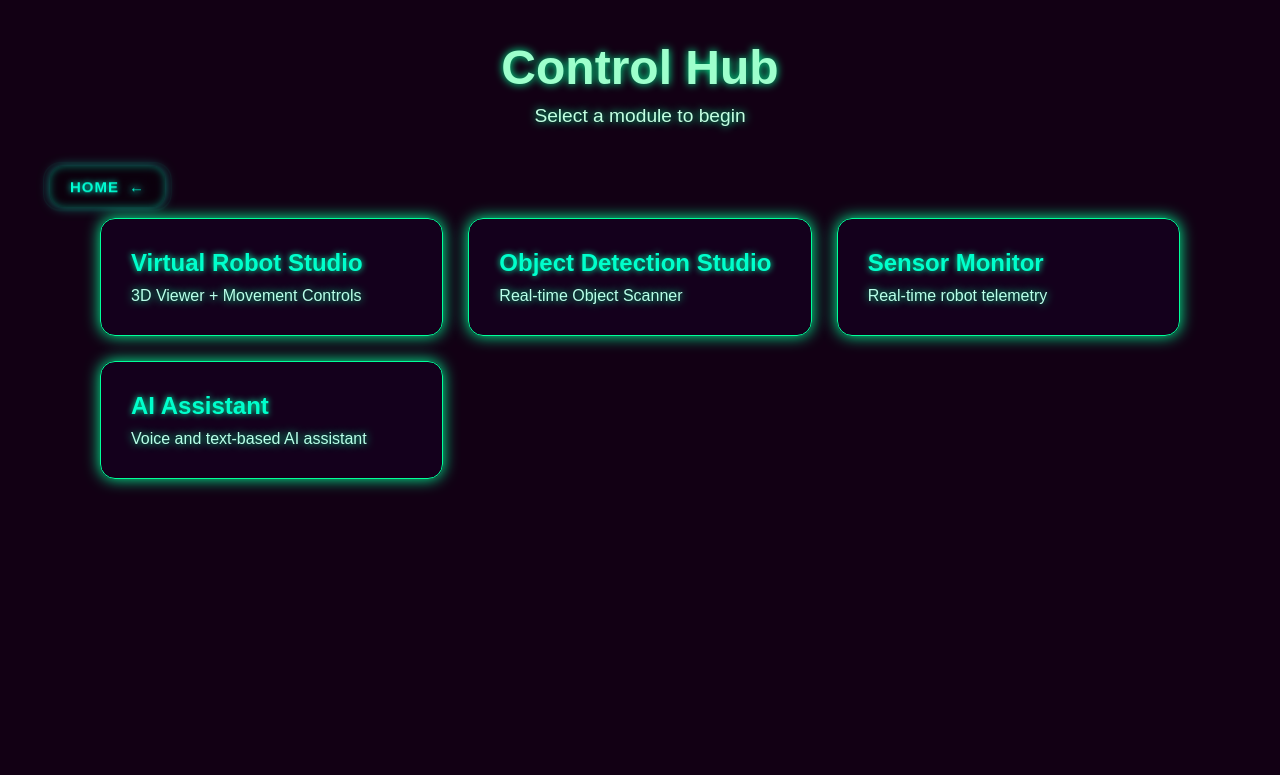
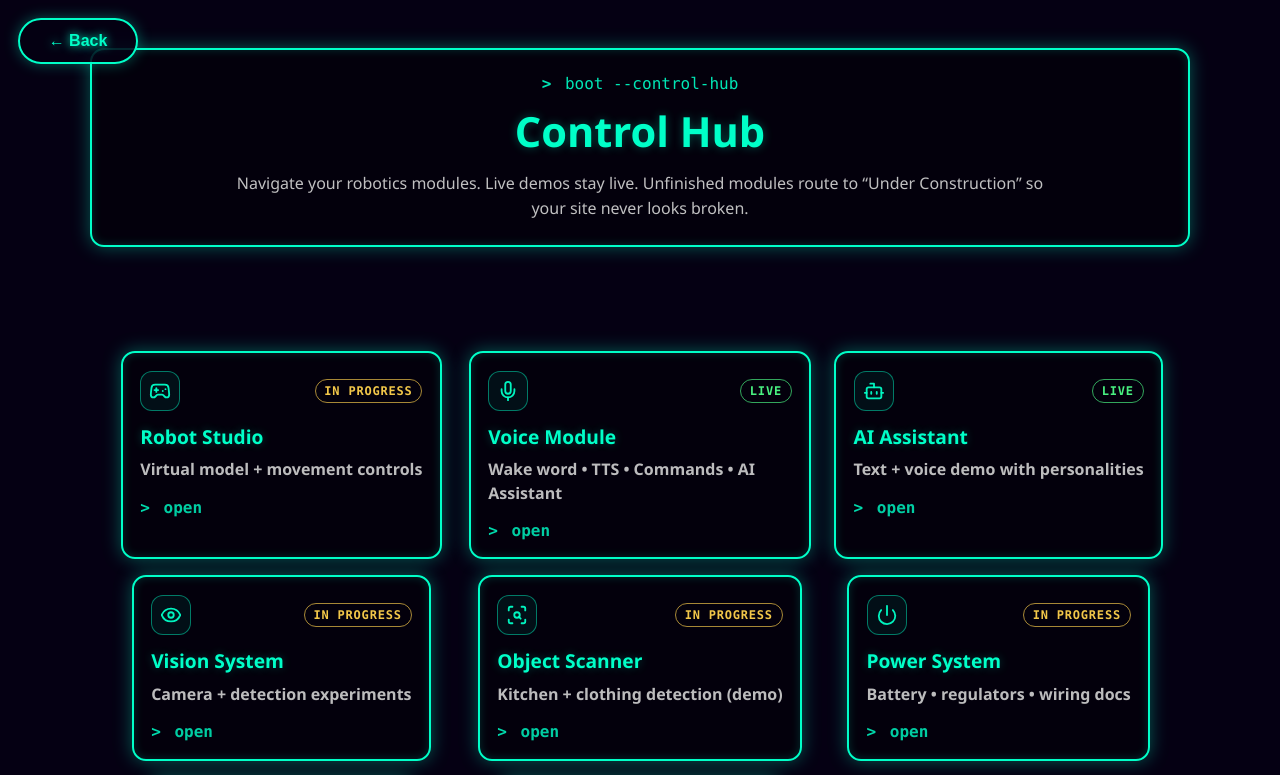
Before and after one commit to Robotech83/Robotics_Portfolio, a React (Vite) app: page /control-hub in a window 1280 px wide. Shown: the top 775 px of the page. Built offline with nearby package versions, Linux system fonts and the light colour scheme; no server answers.

Commit message:
update controlHub

```diff
--- a/src/pages/ControlHub.tsx
+++ b/src/pages/ControlHub.tsx
@@ -1,50 +1,156 @@
-import { Link } from "react-router-dom";
+// src/pages/ControlHub.tsx
+// Purpose: Main "Control Hub" landing page for your robotics modules.
+// - Clean card grid
+// - Each card is a single clickable link (no extra "Open" buttons)
+// - Unfinished modules should route to your UnderConstruction page route(s)
 
-import { BackButton } from "../components/BackButton";
+import { Link, useNavigate } from "react-router-dom";
+import {
+  Bot,
+  Cpu,
+  Eye,
+  Mic,
+  Power,
+  Wifi,
+  ScanSearch,
+  Gamepad2,
+} from "lucide-react";
 
 import "../styles/controlhub.css";
 
-
+type HubModule = {
+  id: string;
+  title: string;
+  subtitle: string;
+  to: string; // router path
+  Icon: React.ComponentType<{ size?: number }>;
+  status?: "LIVE" | "IN PROGRESS";
+};
 
 export default function ControlHub() {
+  const navigate = useNavigate();
+
+  // ✅ Edit these paths to match YOUR App.tsx routes
+  const modules: HubModule[] = [
+    {
+      id: "robot-studio",
+      title: "Robot Studio",
+      subtitle: "Virtual model + movement controls",
+      to: "/robotstudio", // should render UnderConstruction for now
+      Icon: Gamepad2,
+      status: "IN PROGRESS",
+    },
+    {
+      id: "voice-module",
+      title: "Voice Module",
+      subtitle: "Wake word • TTS • Commands • AI Assistant",
+      to: "/voice", // or "/ai-assistant" if that’s your page
+      Icon: Mic,
+      status: "LIVE",
+    },
+    {
+      id: "ai-assistant",
+      title: "AI Assistant",
+      subtitle: "Text + voice demo with personalities",
+      to: "/ai-assistant",
+      Icon: Bot,
+      status: "LIVE",
+    },
+    {
+      id: "vision",
+      title: "Vision System",
+      subtitle: "Camera + detection experiments",
+      to: "/vision", // can be UnderConstruction if not ready
+      Icon: Eye,
+      status: "IN PROGRESS",
+    },
+    {
+      id: "object-scanner",
+      title: "Object Scanner",
+      subtitle: "Kitchen + clothing detection (demo)",
+      to: "/object-scanner", // can be UnderConstruction if not ready
+      Icon: ScanSearch,
+      status: "IN PROGRESS",
+    },
+    {
+      id: "power",
+      title: "Power System",
+      subtitle: "Battery • regulators • wiring docs",
+      to: "/power", // placeholder page or UnderConstruction
+      Icon: Power,
+      status: "IN PROGRESS",
+    },
+    {
+      id: "network",
+      title: "Network System",
+      subtitle: "ESP32 • Pi comms • protocols",
+      to: "/network", // placeholder page or UnderConstruction
+      Icon: Wifi,
+      status: "IN PROGRESS",
+    },
+    {
+      id: "firmware",
+      title: "Firmware Tools",
+      subtitle: "Arduino / ESP32 utilities & logs",
+      to: "/firmware", // optional
+      Icon: Cpu,
+      status: "IN PROGRESS",
+    },
+  ];
+
   return (
-    <div className="control-hub-container">
-      <h1 className="control-hub-title">Control Hub</h1>
-      <p className="control-hub-subtitle">Select a module to begin</p>
+    <div className="controlhub-page">
+      {/* Back Button (goes home) */}
+      <button className="back-btn-top" onClick={() => navigate("/")}>
+        ← Back
+      </button>
 
-       <BackButton />
+      {/* Header */}
+      <header className="controlhub-header neon-panel">
+        <div className="terminal-line">
+          <span className="prompt">&gt;</span> boot --control-hub
+        </div>
 
-      <div className="control-hub-grid">
+        <h1 className="controlhub-title">Control Hub</h1>
+        <p className="controlhub-subtitle">
+          Navigate your robotics modules. Live demos stay live. Unfinished modules route to
+          “Under Construction” so your site never looks broken.
+        </p>
+      </header>
 
+      {/* Grid of modules */}
+      <section className="controlhub-grid">
+        {modules.map((m) => (
+          <Link key={m.id} to={m.to} className="module-card neon-panel">
+            <div className="module-top">
+              <div className="module-icon">
+                <m.Icon size={22} />
+              </div>
 
-        <Link to="/robotstudio" className="control-hub-card">
-          <h2 className="control-hub-card-title">Virtual Robot Studio</h2>
-          <p className="control-hub-card-text">3D Viewer + Movement Controls</p>
-        </Link>
+              {m.status && (
+                <span className={`status-pill ${m.status === "LIVE" ? "live" : "progress"}`}>
+                  {m.status}
+                </span>
+              )}
+            </div>
 
-        <Link to="/object-scanner" className="control-hub-card">
-          <h2 className="control-hub-card-title">Object Detection Studio</h2>
-          <p className="control-hub-card-text">Real-time Object Scanner</p>
-        </Link>
+            <h2 className="module-title">{m.title}</h2>
+            <p className="module-subtitle">{m.subtitle}</p>
 
+            <div className="module-footer">
+              <span className="prompt">&gt;</span> open
+            </div>
+          </Link>
+        ))}
+      </section>
 
-
-        <Link to="/sensors" className="control-hub-card">
-          <h2 className="control-hub-card-title">Sensor Monitor</h2>
-          <p className="control-hub-card-text">Real-time robot telemetry</p>
-        </Link>
-
-       <Link to="/AIAssistant" className="control-hub-card">
-          <h2 className="control-hub-card-title">AI Assistant</h2>
-          <p className="control-hub-card-text">Voice and text-based AI assistant</p>
-        </Link>
-
-
-
-
-      </div>
-
-
+      {/* Footer */}
+      <footer className="controlhub-footer neon-panel">
+        <div className="terminal-line">
+          <span className="prompt">&gt;</span> tip: keep “in progress” modules on UnderConstruction
+          pages until stable for GitHub Pages.
+        </div>
+      </footer>
     </div>
   );
 }
--- a/src/styles/controlhub.css
+++ b/src/styles/controlhub.css
@@ -1,63 +1,162 @@
-/* --- GLOBAL CONTROL HUB THEME --- */
-.control-hub-container {
+/* ------------------------------------------------------ */
+/* Control Hub — Neon Terminal Grid (no pulse)            */
+/* ------------------------------------------------------ */
+
+.controlhub-page {
   min-height: 100vh;
-  padding: 40px;
-  background: #120014;
-  color: #9dffcc;
-  font-family: "Orbitron", sans-serif;
-  text-shadow: 0px 0px 8px #00ff99;
+  background: #050013;
+  color: #d1d1d1;
+  padding: 3rem 1.25rem;
 }
 
-/* --- TITLES --- */
-.control-hub-title {
-  font-size: 3rem;
-  margin-bottom: 10px;
+/* Reuse if you already have back button styles */
+.back-btn-top {
+  position: fixed;
+  top: 18px;
+  left: 18px;
+  z-index: 9999;
+  padding: 0.75rem 1rem;
+  border-radius: 999px;
+  border: 2px solid #00ffc8;
+  background: rgba(5, 0, 19, 0.85);
+  color: #00ffc8;
+  font-weight: 800;
+  cursor: pointer;
+  box-shadow: 0 0 14px rgba(0, 255, 200, 0.35);
+  transition: 0.2s ease;
+}
+
+.back-btn-top:hover {
+  background: #00ffc8;
+  color: #000;
+  box-shadow: 0 0 25px rgba(0, 255, 200, 0.65);
+}
+
+.neon-panel {
+  border: 2px solid #00ffc8;
+  border-radius: 14px;
+  background: rgba(0, 0, 0, 0.35);
+  box-shadow: 0 0 18px rgba(0, 255, 200, 0.35), inset 0 0 10px rgba(0, 255, 200, 0.18);
+}
+
+.controlhub-header {
+  max-width: 1100px;
+  margin: 0 auto;
+  padding: 1.5rem;
   text-align: center;
 }
 
-.control-hub-subtitle {
-  font-size: 1.2rem;
-  text-align: center;
-  margin-bottom: 40px;
-  color: #c2ffe2;
+.controlhub-title {
+  margin: 0.6rem 0 0 0;
+  font-size: 2.6rem;
+  color: #00ffc8;
+  text-shadow: 0 0 10px rgba(0, 255, 200, 0.3);
 }
 
-/* --- GRID LAYOUT --- */
-.control-hub-grid {
+.controlhub-subtitle {
+  margin: 0.8rem auto 0;
+  max-width: 820px;
+  line-height: 1.55;
+  opacity: 0.92;
+}
+
+.terminal-line {
+  font-family: ui-monospace, SFMono-Regular, Menlo, Monaco, Consolas, "Liberation Mono",
+    "Courier New", monospace;
+  color: rgba(0, 255, 200, 0.9);
+}
+
+.prompt {
+  font-weight: 900;
+  margin-right: 0.35rem;
+}
+
+/* Grid */
+.controlhub-grid {
+  max-width: 1100px;
+  margin: 1.5rem auto 0 auto;
   display: grid;
   grid-template-columns: repeat(auto-fit, minmax(260px, 1fr));
-  gap: 25px;
-  padding: 0 60px;
+  gap: 1rem;
 }
 
-/* --- CARDS --- */
-.control-hub-card {
+/* Module Card (Link) */
+.module-card {
   display: block;
   text-decoration: none;
-  padding: 30px;
-  border-radius: 15px;
-  background: rgba(20, 0, 30, 0.8);
-  border: 1px solid #00ff99;
-  box-shadow: 0 0 15px #00ff99;
-  transition: 0.3s ease;
-  color: #b9ffe9;
-  cursor: pointer;
+  color: inherit;
+  padding: 1.1rem;
+  transition: 0.18s ease;
 }
 
-.control-hub-card:hover {
-  transform: scale(1.04);
-  box-shadow: 0 0 25px #00ffaa;
-  border-color: #00ffaa;
+.module-card:hover {
+  transform: translateY(-2px);
+  box-shadow: 0 0 26px rgba(0, 255, 200, 0.55), inset 0 0 12px rgba(0, 255, 200, 0.22);
 }
 
-/* --- CARD CONTENT --- */
-.control-hub-card-title {
-  font-size: 1.5rem;
-  margin-bottom: 10px;
-  color: #00ffcc;
-  text-shadow: 0px 0px 6px #00ffaa;
+.module-top {
+  display: flex;
+  align-items: center;
+  justify-content: space-between;
+  gap: 0.75rem;
+  margin-bottom: 0.75rem;
 }
 
-.control-hub-card-text {
-  color: #b9ffe9;
+.module-icon {
+  width: 40px;
+  height: 40px;
+  border-radius: 12px;
+  border: 1px solid rgba(0, 255, 200, 0.45);
+  display: grid;
+  place-items: center;
+  color: rgba(0, 255, 200, 0.95);
+  background: rgba(0, 255, 200, 0.06);
 }
+
+.status-pill {
+  font-family: ui-monospace, SFMono-Regular, Menlo, Monaco, Consolas, "Liberation Mono",
+    "Courier New", monospace;
+  font-size: 0.75rem;
+  letter-spacing: 0.8px;
+  padding: 0.25rem 0.55rem;
+  border-radius: 999px;
+  border: 1px solid rgba(0, 255, 200, 0.45);
+  color: rgba(0, 255, 200, 0.9);
+}
+
+.status-pill.progress {
+  border-color: rgba(255, 210, 77, 0.65);
+  color: rgba(255, 210, 77, 0.95);
+}
+
+.status-pill.live {
+  border-color: rgba(77, 255, 136, 0.65);
+  color: rgba(77, 255, 136, 0.95);
+}
+
+.module-title {
+  margin: 0;
+  font-size: 1.2rem;
+  color: #00ffc8;
+  text-shadow: 0 0 8px rgba(0, 255, 200, 0.25);
+}
+
+.module-subtitle {
+  margin: 0.55rem 0 0 0;
+  line-height: 1.45;
+  opacity: 0.9;
+}
+
+.module-footer {
+  margin-top: 1rem;
+  font-family: ui-monospace, SFMono-Regular, Menlo, Monaco, Consolas, "Liberation Mono",
+    "Courier New", monospace;
+  color: rgba(0, 255, 200, 0.85);
+  opacity: 0.95;
+}
+
+.controlhub-footer {
+  max-width: 1100px;
+  margin: 1.5rem auto 0 auto;
+  padding: 1rem 1.25rem;
+}
```
